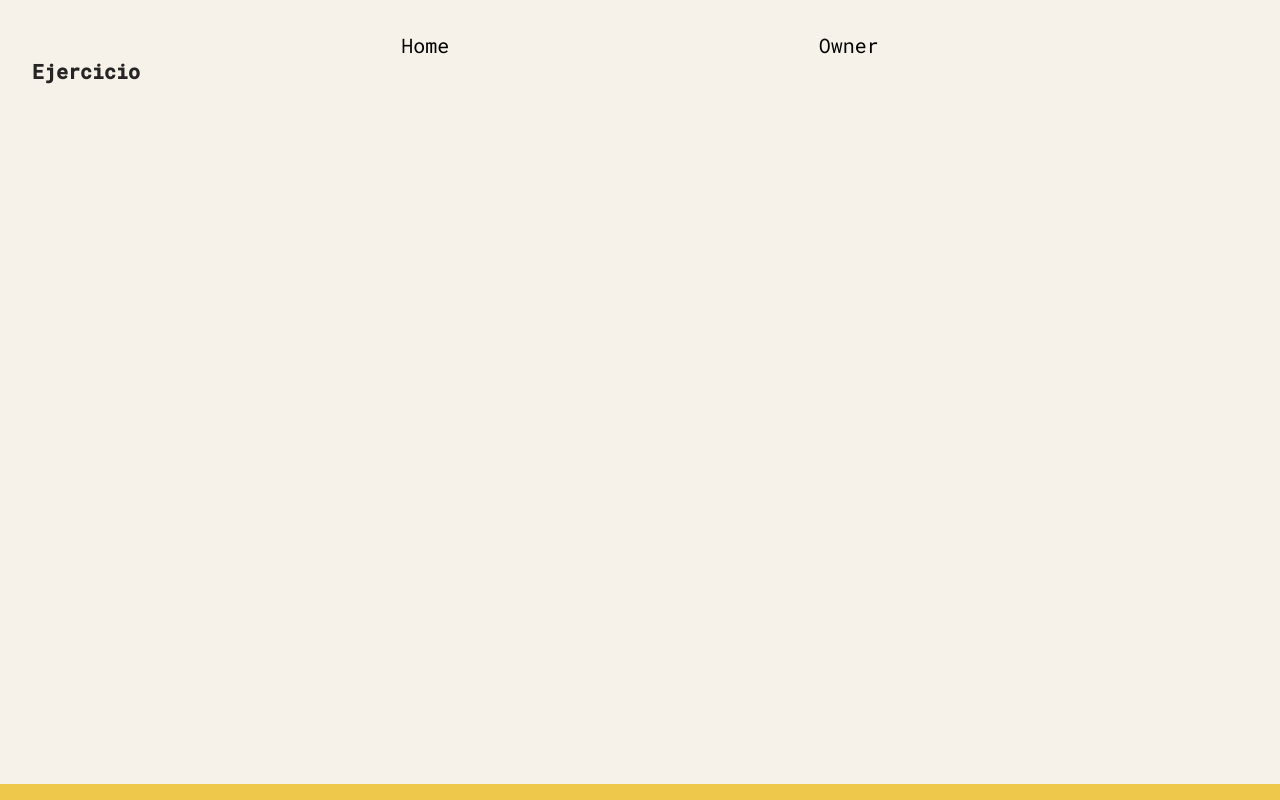
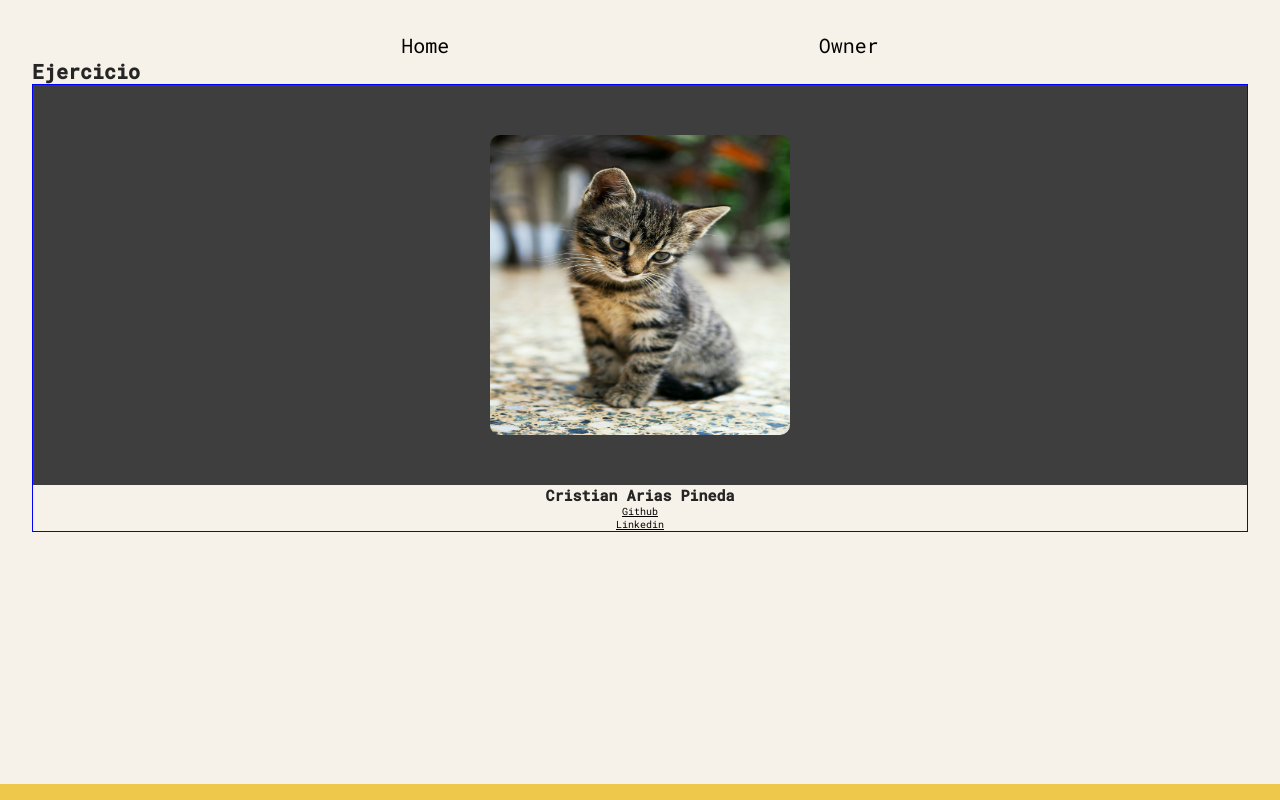
Before and after one commit to crisaridev/react-sesion, a React (Vite) app: page /Owner in a window 1280 px wide. Built offline with nearby package versions, Linux system fonts and the light colour scheme.

Commit message:
add my card with personal information

```diff
--- a/src/Pages/Owner.jsx
+++ b/src/Pages/Owner.jsx
@@ -1,5 +1,9 @@
+import Card from '../components/Card.jsx'
 export default function Owner(){
   return(
+    <>
     <h1>Ejercicio</h1>
+    <Card/>
+    </>
   )
 }
```
